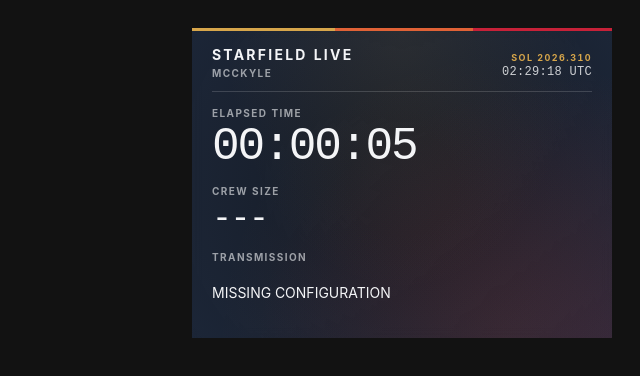
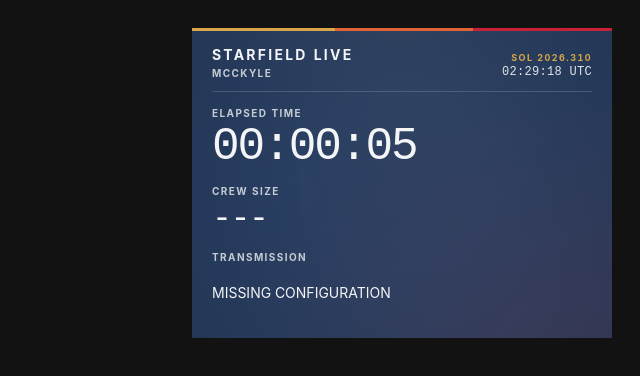
Before and after one commit to mcckyle/OBS-HUD, a React (Vite) app: page / in a window 1280 px wide. Shown: the top 376 px of the page, without its empty margins (640-1280 px from the left). Built offline with nearby package versions, Linux system fonts and the light colour scheme.

Commit message:
Test making the panel less translucent and the text more visible.

```diff
--- a/src/App.css
+++ b/src/App.css
@@ -26,26 +26,26 @@
 
   background:
     radial-gradient(
-      circle at center,
-      transparent 20%,
-      rgb(var(--hud-space-rgb) / 0.18) 100%
-    ),
-    radial-gradient(
       ellipse at 100% 100%,
-      rgb(var(--hud-red-rgb) / 0.12) 0%,
+      rgb(var(--hud-red-rgb) / 0.06) 0%,
       transparent 60%
     ),
     radial-gradient(
       ellipse at 75% 100%,
-      rgb(var(--hud-orange-rgb) / 0.1) 0%,
+      rgb(var(--hud-orange-rgb) / 0.05) 0%,
       transparent 65%
     ),
     radial-gradient(
       ellipse at 50% 0%,
-      rgb(var(--hud-gold-rgb) / 0.09) 0%,
+      rgb(var(--hud-gold-rgb) / 0.04) 0%,
       transparent 60%
     ),
-    rgb(var(--hud-space-rgb) / 0.22);
+    radial-gradient(
+      circle at center,
+      transparent 35%,
+      rgb(0 0 0 / 0.12) 100%
+    ),
+    rgb(var(--hud-space-rgb) / 0.78);
   color: var(--hud-text);
   backdrop-filter: blur(6px) saturate(115%);
   -webkit-backdrop-filter: blur(6px) saturate(115%);
--- a/src/index.css
+++ b/src/index.css
@@ -19,8 +19,8 @@
 
   /* ---------- Interface Colors. ---------- */
   --hud-text: var(--hud-paper);
-  --hud-text-secondary: rgb(var(--hud-paper-rgb) / 0.82);
-  --hud-text-muted: rgb(var(--hud-paper-rgb) / 0.6);
+  --hud-text-secondary: rgb(var(--hud-paper-rgb) / 0.9);
+  --hud-text-muted: rgb(var(--hud-paper-rgb) / 0.78);
 
   --hud-divider: rgb(var(--hud-paper-rgb) / 0.16);
   --hud-outline: rgb(var(--hud-paper-rgb) / 0.12);
```
